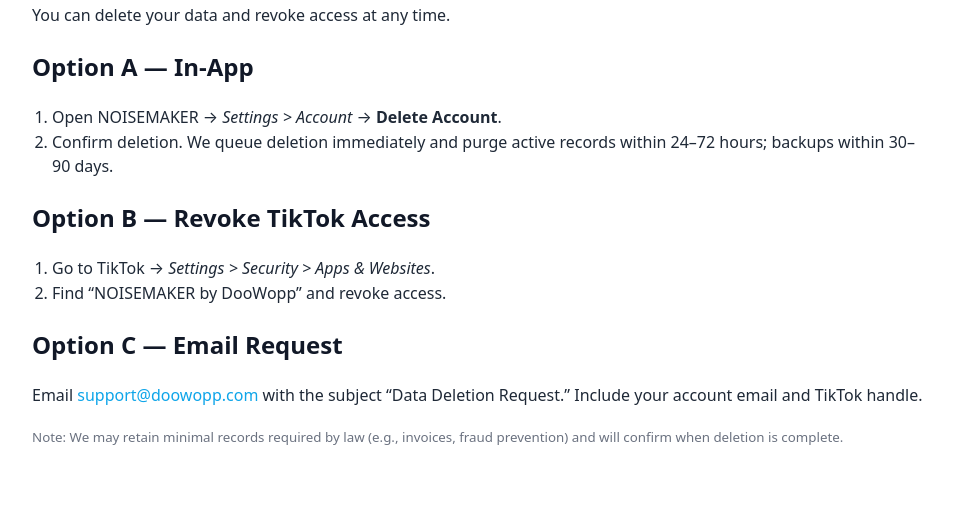
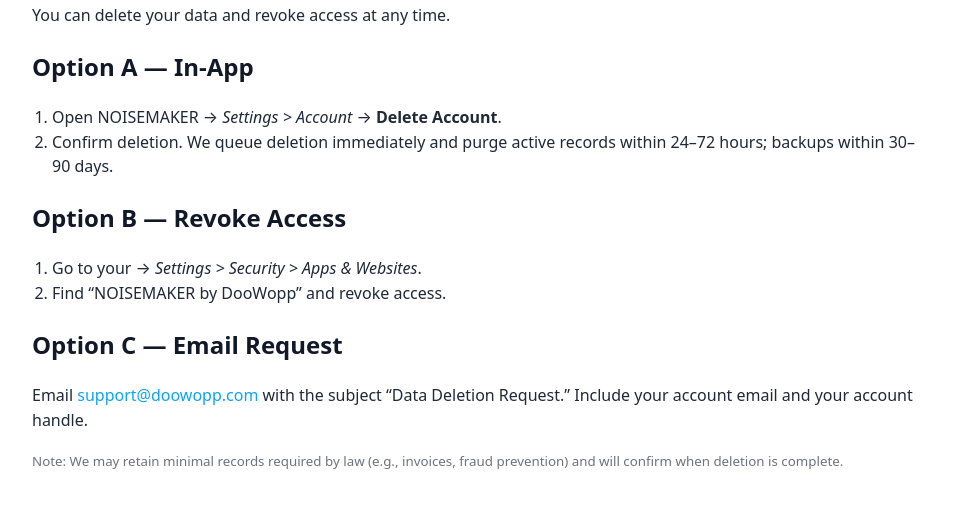
Before and after one commit to tretretretretre/noisemaker-terms, a plain HTML site: page data_deletion.html in a window 1280 px wide. Shown: the part 116-624 px from the top of the page, without its empty margins (158-1111 px from the left). Drawn offline with Linux system fonts and the light colour scheme.

Commit message:
Update account deletion instructions for clarity
Signed-off-by: tretretretretre <adusoninc@gmail.com>

```diff
--- a/data_deletion.html
+++ b/data_deletion.html
@@ -23,14 +23,14 @@
   <li>Confirm deletion. We queue deletion immediately and purge active records within 24–72 hours; backups within 30–90 days.</li>
 </ol>
 
-<h2>Option B — Revoke TikTok Access</h2>
+<h2>Option B — Revoke Access</h2>
 <ol>
-  <li>Go to TikTok → <em>Settings &gt; Security &gt; Apps &amp; Websites</em>.</li>
+  <li>Go to your → <em>Settings &gt; Security &gt; Apps &amp; Websites</em>.</li>
   <li>Find “NOISEMAKER by DooWopp” and revoke access.</li>
 </ol>
 
 <h2>Option C — Email Request</h2>
-<p>Email <a href="mailto:support@doowopp.com">support@doowopp.com</a> with the subject “Data Deletion Request.” Include your account email and TikTok handle.</p>
+<p>Email <a href="mailto:support@doowopp.com">support@doowopp.com</a> with the subject “Data Deletion Request.” Include your account email and your account handle.</p>
 
 <p><small>Note: We may retain minimal records required by law (e.g., invoices, fraud prevention) and will confirm when deletion is complete.</small></p>
 </body>
```
